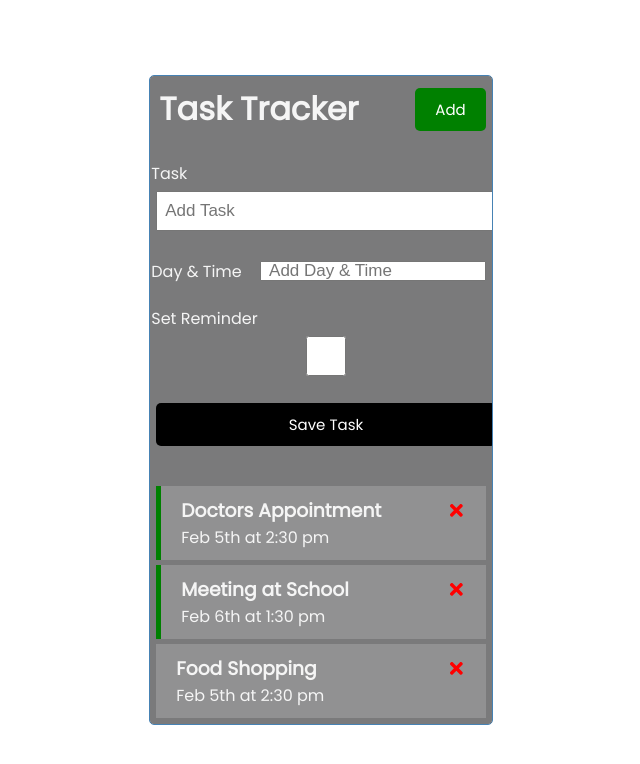
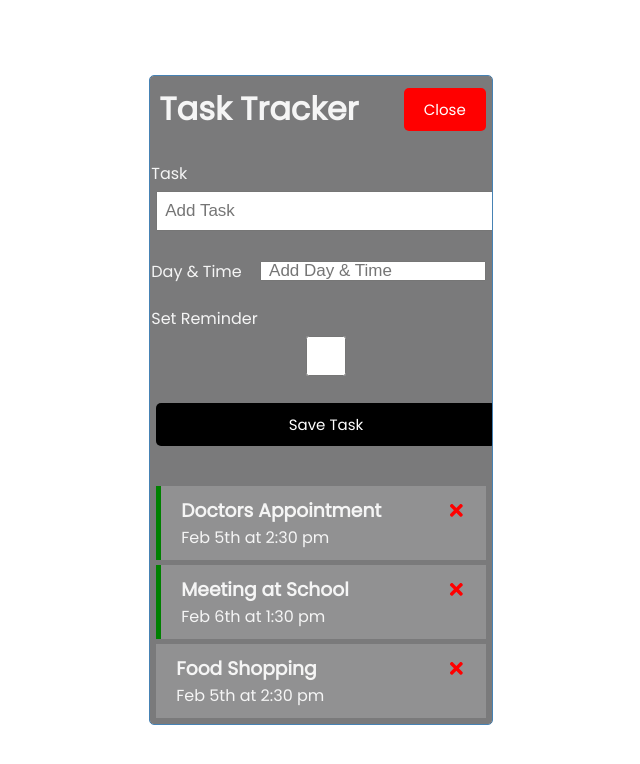
Before and after one commit to yochess2/react-task-tracker, a React (Create React App) app: page / in a window 1280 px wide. Shown: the top 764 px of the page, without its empty margins (319-959 px from the left). Built offline with nearby package versions, Linux system fonts and the light colour scheme.

Commit message:
Add dynamic color to addtask

```diff
--- a/src/App.js
+++ b/src/App.js
@@ -48,7 +48,7 @@
 
   return (
     <div className="container">
-      <Header title='Task Tracker' onAdd={() => {setShowAddTask(!showAddTask)}}/>
+      <Header title='Task Tracker' onAdd={() => setShowAddTask(!showAddTask)} showAdd={showAddTask}/>
       {showAddTask && <AddTask onAdd={addTask}/>}
       {tasks.length > 0 ? <Tasks tasks={tasks} onDelete={deleteTask} onToggle={toggleReminder} /> : 'No Tasks To Show '}
     </div>
--- a/src/components/Header.js
+++ b/src/components/Header.js
@@ -1,17 +1,15 @@
 import PropTypes from 'prop-types'
 import Button from './Button'
 
-const Header = ({ title, onAdd }) => {
-	const onClick = () => {
-		console.log("click")
-	}
-
-	console.log('what is this? ', onAdd)
-
+const Header = ({ title, onAdd, showAdd }) => {
 	return (
 		<header className='header'>
 			<h1>{title}</h1>
-			<Button color='green' text='Add' onClick={onAdd}/>
+			<Button
+				color={showAdd ? 'red' : 'green'}
+				text={showAdd ? 'Close' : 'Add'}
+				onClick={onAdd}
+			/>
 		</header>
 	)
 }
```
